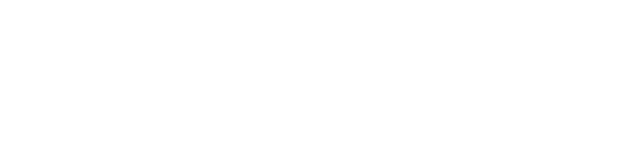
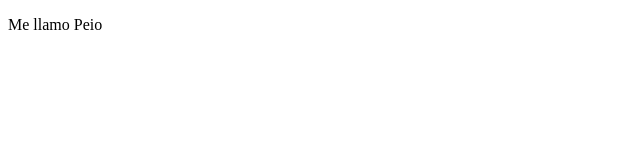
Before and after one commit to PMurguia/proyecto-mod-uno, a plain HTML site: page index.html in a window 1280 px wide. Shown: the whole page, without its empty margins (0-640 px from the left). Drawn offline with Linux system fonts and the light colour scheme.

Commit message:
index_saludar parrafo

```diff
--- a/index.html
+++ b/index.html
@@ -5,5 +5,7 @@
     <meta name="viewport" content="width=device-width, initial-scale=1.0" />
     <title>Document</title>
   </head>
-  <body></body>
+  <body>
+    <p>Me llamo Peio</p>
+  </body>
 </html>
```
